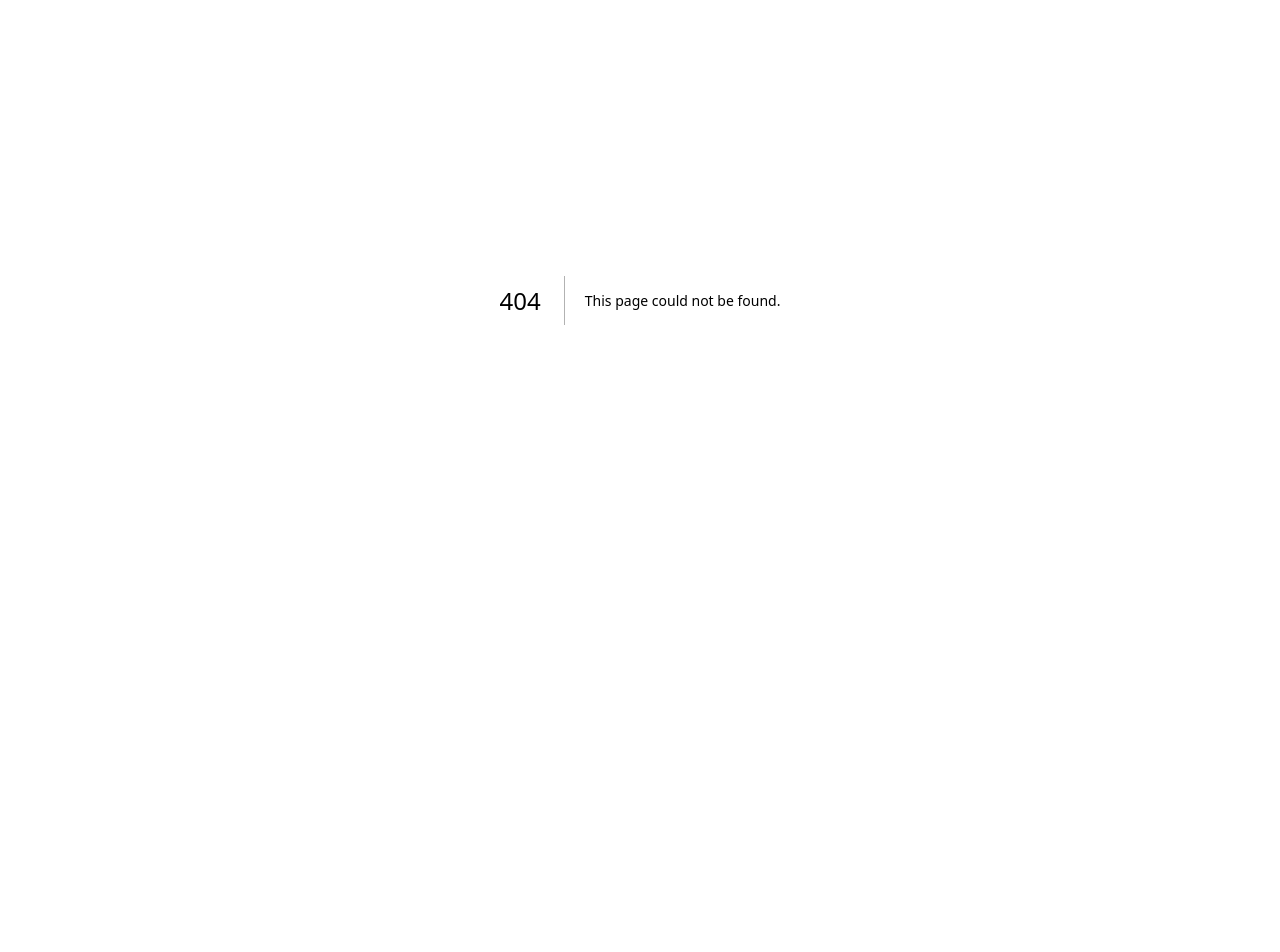
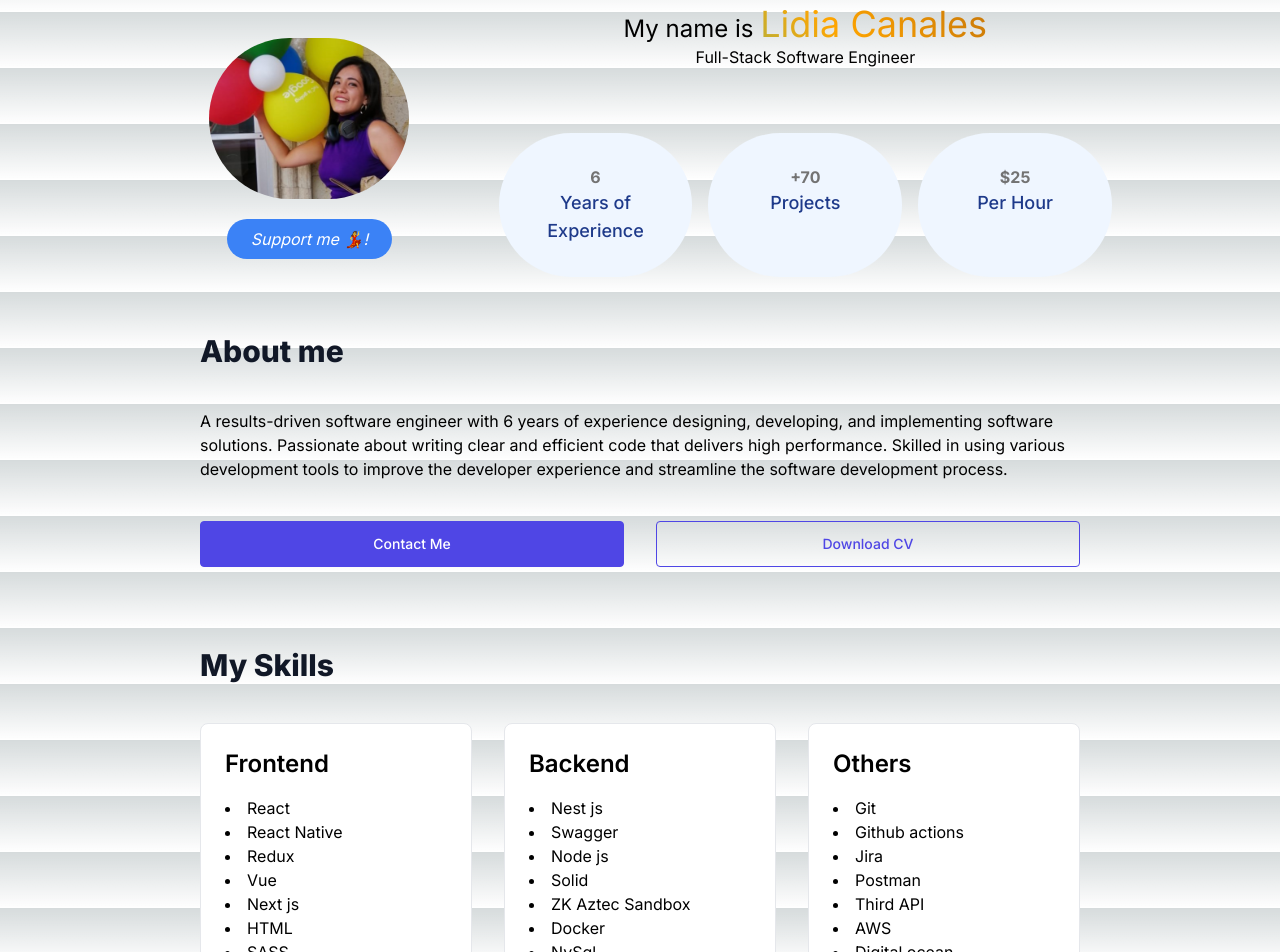
Before and after one commit to LidiaCana/profile2, a Next.js app: page / in a window 1280 px wide. Before the commit this address had no page. Shown: the part 100-1052 px from the top of the page. Before the commit the page ends 800 px from the top, so only its background shows below. Built offline with nearby package versions, Linux system fonts and the light colour scheme.

Commit message:
fix: deploy issues

```diff
--- a/src/app/en-US/volunteering/page.tsx
+++ b/src/app/en-US/volunteering/page.tsx
@@ -158,15 +158,15 @@ const VolunteeringPage = () => {
           <p>
             Volunteering is incredibly important to me because I have
             experienced firsthand the impact of community support and
-            generosity. I was able to complete my bachelor’s degree thanks to
-            the economic and emotional support of various individuals and
+            generosity. I was able to complete my bachelors degree thanks to the
+            economic and emotional support of various individuals and
             organizations.{" "}
           </p>
           <br />
           <p>
             Coming from a large family that faced significant hardships after my
             father passed away, we often struggled financially, to the point
-            where we sometimes didn't have enough money for food. Despite these
+            where we sometimes did not have enough money for food. Despite these
             challenges, I was fortunate enough to continue my education with the
             help of a scholarship.
           </p>
@@ -175,9 +175,9 @@ const VolunteeringPage = () => {
             Given the profound support I received during such a difficult time,
             I feel deeply compelled to give back to society and my community.
             Volunteering allows me to pay forward the kindness and assistance I
-            was given, and to help others who are facing their own struggles.
-            It’s a way to express my gratitude and contribute to creating
-            positive change for others in need.
+            was given, and to help others who are facing their own struggles. It
+            is a way to express my gratitude and contribute to creating positive
+            change for others in need.
           </p>
           <br />
           <h2 className="mb-4 text-xl font-extrabold text-indigo-600 dark:text-indigo-600 md:text-lg lg:text-xl">
--- a/src/app/es-US/page.tsx
+++ b/src/app/es-US/page.tsx
@@ -1,12 +1,9 @@
 import Image from "next/image";
-import Navbar from "../components/Navbar";
 
 export default function Home() {
   return (
     <main className="flex min-h-screen flex-col items-center justify-between p-24">
-      <div className="z-10 max-w-5xl w-full items-center justify-between font-mono text-sm lg:flex">
-        <Navbar items={["Inicio", "Acerca", "Contactame"]} />
-      </div>
+      <div className="z-10 max-w-5xl w-full items-center justify-between font-mono text-sm lg:flex"></div>
     </main>
   );
 }
--- /dev/null
+++ b/src/app/page.tsx
@@ -0,0 +1,206 @@
+"use client";
+
+import Card from "./components/Card";
+import Navbar from "./components/Navbar";
+import Carousel from "./components/Carousel"; // Import the missing component
+import Footer from "./components/Footer";
+import Layout from "./components/Layout";
+
+export default function Home() {
+  const skills = [
+    {
+      title: "Frontend",
+      list: [
+        "React",
+        "React Native",
+        "Redux",
+        "Vue",
+        "Next js",
+        "HTML",
+        "SASS",
+        "CSS",
+        "Material-UI",
+        "Tailwind",
+        "Storybook",
+      ],
+    },
+    {
+      title: "Backend",
+      list: [
+        "Nest js",
+        "Swagger",
+        "Node js",
+        "Solid",
+        "ZK Aztec Sandbox",
+        "Docker",
+        "NySql",
+        "Jest",
+        "GraphQL",
+      ],
+    },
+    {
+      title: "Others",
+      list: [
+        "Git",
+        "Github actions",
+        "Jira",
+        "Postman",
+        "Third API",
+        "AWS",
+        "Digital ocean",
+        "Bitrise",
+      ],
+    },
+  ];
+
+  const projects = [
+    {
+      title: "The Startup",
+      img: "/projects/theStartup.png",
+      description:
+        " I have been working on the migration, restructuring, and redesign of the YourEcosystem platform built in Laravel, to new mulI have been working on the migration, restructuring, and redesign of the YourEcosystem platform built in Laravel, to new mul I have been working on the migration, restructuring, and redesign of the YourEcosystem platform built in Laravel, to new multi-tenancy technology with nest js as the backend and incorporating components with react in the frontend. Using docker for development and deployed on an EC2 server. /nDuring the migration a restructuring of the database is implemented, as well as we incorporate improvements in the security and performance of the API, with the implementation of decorators such as JWTGuards, we also incorporate swagger for the documentation of our API.",
+    },
+    {
+      title: "Wendy CMS",
+      img: "/projects/wendy.png",
+      description:
+        "My responsibilities within the project were the configuration and implementation of the AWS S3 service to store multimedia from the CMS made with Strapi, to later use it in the frontend, as well as contribute to the deployment of the application through an ECS cluster",
+    },
+    {
+      title: "Materially",
+      img: "/projects/materially.png",
+      description:
+        "My responsibilities in this project were to create a mobile application built in react-native, and implement real time through web socket (apollo client) and push notifications. Also, incorporate a geolocation service with the Google API. I also worked on the implementation of Sentry to capture and log errors, and the implementation of internationalization with I18n, among other features. Technologies employed: React Native, React, Hooks, TypeScript, Eslint with Airbnb, Sentry, Jest, Git, GitHub actions, VSCode, Sass.",
+    },
+    {
+      title: "Dealer connect",
+      img: "/projects/dealer.png",
+      description:
+        "The project involved integrating multiple APIs, implementing complex business logic, and ensuring seamless user experience across different devices and browsers. One of the major obstacles we faced was dealing with inconsistent data from third-party APIs. To overcome this, we implemented robust error handling and data validation mechanisms to detect and handle such cases gracefully. Technologies employed: Vue, Vuex, TypeScript, Eslint, Nest js Git, GitHub actions, VSCode, Docker.",
+    },
+  ];
+
+  return (
+    <Layout>
+      <section id="Profile">
+        <div className="justify-center mt-12">
+          <div className="grid grid-cols-1 gap-4 lg:grid-cols-3 lg:gap-8 items-center justify-center">
+            <div className="rounded-lg grid place-items-center">
+              <img
+                className="rounded-full"
+                src="/profile.png"
+                width={200}
+                height={200}
+              />
+              <a
+                className="text-white italic text-s bg-blue-500 hover:bg-blue-700 rounded-full mt-5 py-2 px-6 text-center"
+                href={"https://www.buymeacoffee.com/lidiacanales"}
+                target="_blank"
+              >
+                Support me 💃!
+              </a>
+            </div>
+            <div className="lg:col-span-2 text-center justify-center ">
+              <div className="text-2xl">
+                <p className="">
+                  My name is{" "}
+                  <span className="animated-gradient text-4xl">
+                    Lidia Canales
+                  </span>
+                </p>
+              </div>
+              <span>Full-Stack Software Engineer</span>
+              <div className="mx-auto max-w-screen-xl sm:px-3 md:py-4 lg:px-2">
+                <div className="mt-8 sm:mt-12">
+                  <dl className="grid grid-cols-1 gap-4 sm:grid-cols-3">
+                    <div className="flex flex-col bg-blue-50 px-4 py-8 text-center rounded-full">
+                      <dt className="order-last text-lg font-medium text-blue-900">
+                        Years of Experience
+                      </dt>
+                      <dd className="text-neutral-500 font-bold">6</dd>
+                    </div>
+
+                    <div className="flex flex-col bg-blue-50 px-4 py-8 text-center rounded-full">
+                      <dt className="order-last text-lg font-medium text-blue-900">
+                        Projects
+                      </dt>
+
+                      <dd className="text-neutral-500 font-bold">+70</dd>
+                    </div>
+
+                    <div className="flex flex-col bg-blue-50 px-4 py-8 text-center rounded-full">
+                      <dt className="order-last text-lg font-medium text-blue-900">
+                        Per Hour
+                      </dt>
+
+                      <dd className="text-neutral-500 font-bold">$25</dd>
+                    </div>
+                  </dl>
+                </div>
+              </div>
+            </div>
+          </div>
+
+          <div className="items-center justify-center m-10">
+            <h1 className="mb-4 text-xl font-extrabold text-gray-900 dark:text-white md:text-xl lg:text-3xl">
+              About me{" "}
+            </h1>
+            <br />
+            <p>
+              A results-driven software engineer with 6 years of experience
+              designing, developing, and implementing software solutions.
+              Passionate about writing clear and efficient code that delivers
+              high performance. Skilled in using various development tools to
+              improve the developer experience and streamline the software
+              development process.
+            </p>
+          </div>
+        </div>
+        <div className="grid grid-cols-1 gap-4 lg:grid-cols-2 lg:gap-8 justify-center m-10">
+          <a
+            className="inline-block rounded border border-indigo-600 bg-indigo-600 px-12 py-3 text-sm font-medium text-white hover:bg-transparent hover:text-indigo-600 focus:outline-none focus:ring active:text-indigo-500 text-center"
+            href="https://www.linkedin.com/in/lidia-canales/"
+            target="_blank"
+          >
+            Contact Me
+          </a>
+          <a
+            className="inline-block rounded border border-indigo-600 px-12 py-3 text-sm font-medium text-indigo-600 hover:bg-indigo-600 hover:text-white focus:outline-none focus:ring active:bg-indigo-500 text-center"
+            href="https://download2260.mediafire.com/hrez5pecob4gAdByvveBDVxiYzqP9_tUtsdQnN5-27KOqACwfwNhUEbuehRsFbi8mjyANzKsONwglgZo55IMcIVKaNZbdEVoGoqfpYd-Ju3OdUnWM6cVwCAzTuwT53nWrsRHtT3B1X0c5RFesfjwuD4IdNl9zEjAltvISX3CG6C3/iw4jgeh4omjzsh8/CV+Lidia+Canales-2024.pdf"
+          >
+            Download CV
+          </a>
+        </div>
+      </section>
+      <section id="Skills">
+        <div className="items-center justify-center m-10">
+          <h1 className="mb-4 text-xl font-extrabold text-gray-900 dark:text-white md:text-xl lg:text-3xl">
+            My Skills{" "}
+          </h1>
+          <br />
+          <div className=" grid grid-cols-1 gap-4 lg:grid-cols-3 lg:gap-8 items-center justify-center">
+            {skills.map((item, index) => (
+              <Card key={index} title={item.title} list={item.list} />
+            ))}
+          </div>
+        </div>
+      </section>
+      <section id="Projects">
+        <div className="items-center justify-center m-10">
+          <h1 className="mb-4 text-xl font-extrabold text-gray-900 dark:text-white md:text-xl lg:text-3xl">
+            Feature projects
+          </h1>
+          <br />
+          <Carousel items={projects} />
+        </div>
+      </section>
+
+      {/* <section id="Services">
+          <div className="items-center justify-center m-10">
+            <h1>Services</h1>
+          </div>
+        </section> */}
+      {/* <section id="Hobbies"></section> */}
+    </Layout>
+  );
+}
```
